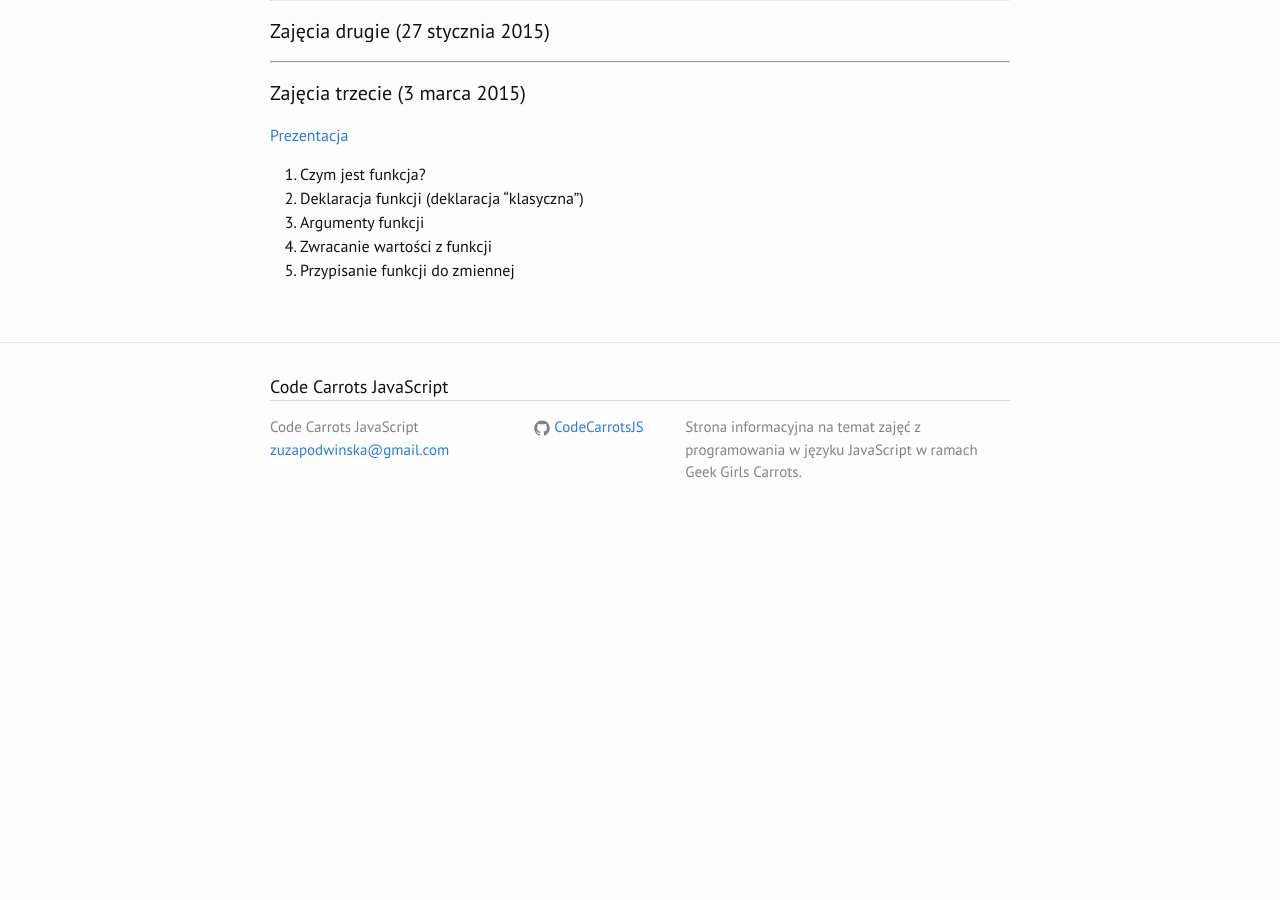
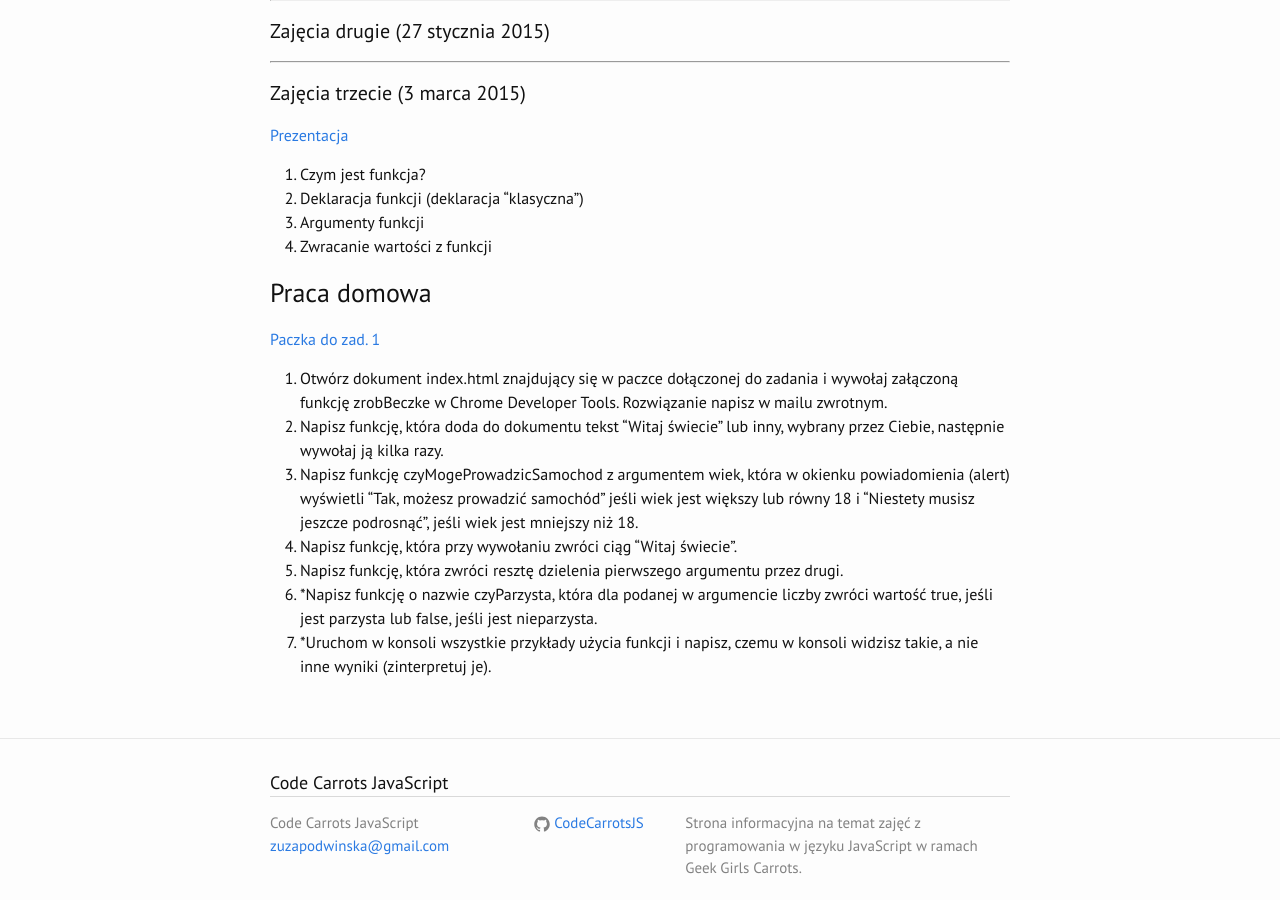
Before and after one commit to CodeCarrotsJS/CodeCarrotsJS.github.io, a Jekyll site: the page built from schedule.md, in a window 1280 px wide and 900 px high, scrolled down 747 px. Built offline with Jekyll 4.4.1, drawn with Linux system fonts in a browser that asks for light colours; before the commit the page ends 1291 px from its top, so only the background shows below that.

Commit message:
Praca domowa z funkcji

```diff
--- a/schedule.md
+++ b/schedule.md
@@ -41,4 +41,15 @@ permalink: /schedule/
 2. Deklaracja funkcji (deklaracja "klasyczna")
 3. Argumenty funkcji
 4. Zwracanie wartości z funkcji
-5. Przypisanie funkcji do zmiennej
+
+### Praca domowa
+
+[Paczka do zad. 1](http://codecarrotsjs.github.io/files/Funkcje-Zad1.zip)
+
+1. Otwórz dokument index.html znajdujący się w paczce dołączonej do zadania i wywołaj załączoną funkcję zrobBeczke w Chrome Developer Tools. Rozwiązanie napisz w mailu zwrotnym.
+2. Napisz funkcję, która doda do dokumentu tekst "Witaj świecie" lub inny, wybrany przez Ciebie, następnie wywołaj ją kilka razy.
+3. Napisz funkcję czyMogeProwadzicSamochod z argumentem wiek, która w okienku powiadomienia (alert) wyświetli "Tak, możesz prowadzić samochód" jeśli wiek jest większy lub równy 18 i "Niestety musisz jeszcze podrosnąć", jeśli wiek jest mniejszy niż 18.
+4. Napisz funkcję, która przy wywołaniu zwróci ciąg "Witaj świecie".
+5. Napisz funkcję, która zwróci resztę dzielenia pierwszego argumentu przez drugi.
+6. *Napisz funkcję o nazwie czyParzysta, która dla podanej w argumencie liczby zwróci wartość true, jeśli jest parzysta lub false, jeśli jest nieparzysta.
+7. *Uruchom w konsoli wszystkie przykłady użycia funkcji i napisz, czemu w konsoli widzisz takie, a nie inne wyniki (zinterpretuj je).
```
Also changed, not shown: 1 other file.
